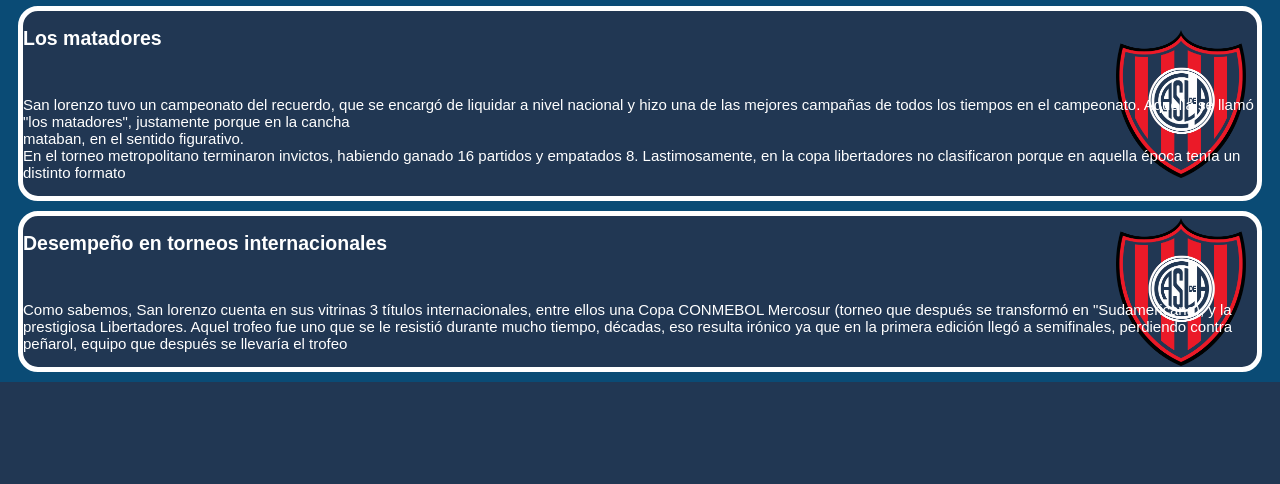
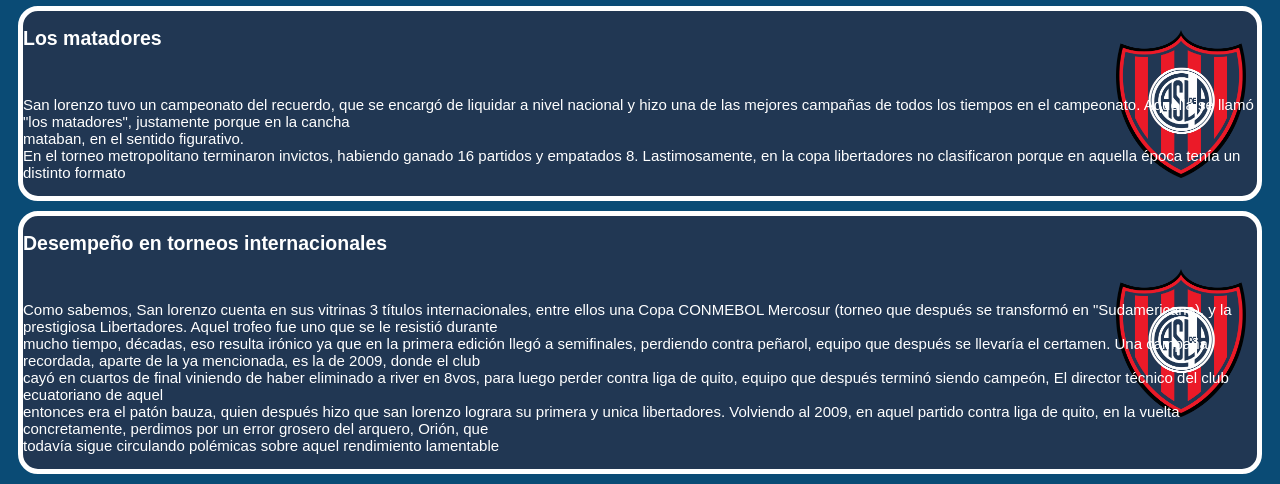
Before and after one commit to Novix20/Novix20.github.io, a PHP site: page / in a window 1280 px wide. Shown: the part 1111-1595 px from the top of the page. Before the commit the page ends 1493 px from the top, so only its background shows below. Run offline with PHP 8.4, Linux system fonts and the light colour scheme.

Commit message:
Titulos internaciones
agregué una sección llamada titulos internaciones, donde se habla del desempeño en club en campeonatos exclusivamente internacionales

```diff
--- a/index.html
+++ b/index.html
@@ -69,7 +69,8 @@ Fue fundado por un grupo de jóvenes con la colaboración del sacerdote salesian
 <article>
     <h1>Desempeño en torneos internacionales</h1>
     <br>
-    <p>Como sabemos, San lorenzo cuenta en sus vitrinas 3 títulos internacionales, entre ellos una Copa CONMEBOL Mercosur (torneo que después se transformó en "Sudamericana), y la prestigiosa Libertadores. Aquel trofeo fue uno que se le resistió durante mucho tiempo, décadas, eso resulta irónico ya que en la primera edición llegó a semifinales, perdiendo contra peñarol, equipo que después se llevaría el trofeo</p>
+    <p>Como sabemos, San lorenzo cuenta en sus vitrinas 3 títulos internacionales, entre ellos una Copa CONMEBOL Mercosur (torneo que después se transformó en "Sudamericana), y la prestigiosa Libertadores. Aquel trofeo fue uno que se le resistió durante <br> mucho tiempo, décadas, eso resulta irónico ya que en la primera edición llegó a semifinales, perdiendo contra peñarol, equipo que después se llevaría el certamen.
+    Una campaña recordada, aparte de la ya mencionada, es la de 2009, donde el club <br> cayó en cuartos de final viniendo de haber eliminado a river en 8vos, para luego perder contra liga de quito, equipo que después terminó siendo campeón, El director técnico del club ecuatoriano de aquel <br> entonces era el patón bauza, quien después hizo que san lorenzo lograra su primera y unica libertadores. Volviendo al 2009, en  aquel partido contra liga de quito, en la vuelta concretamente, perdimos por un error grosero del arquero, Orión, que <br> todavía sigue circulando polémicas sobre aquel rendimiento lamentable</p>
 </article>
 </body>
 
--- a/style.css
+++ b/style.css
@@ -32,6 +32,7 @@ font-size: 1px;
 .libertadores{
     display: flex;
     justify-content: center;
+
     align-items: center;
     width: 300px;
 }
```
